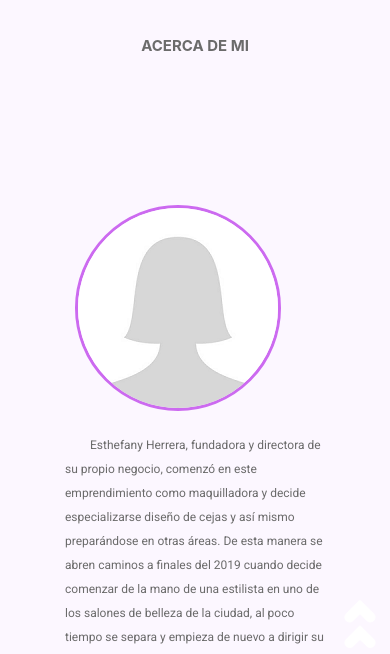
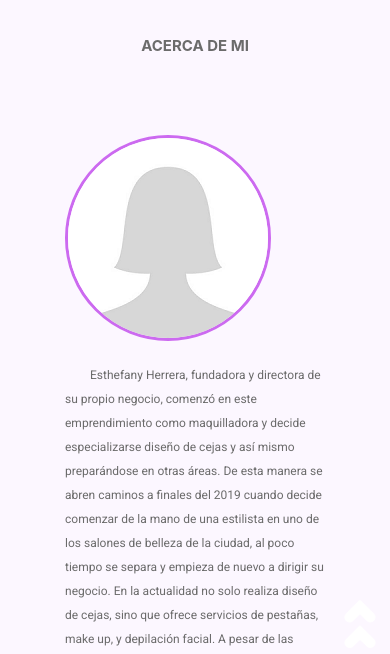
Before and after one commit to Andreshra/ehSTUDIO, a website: page pages/aboutme.html in a window 390 px wide. Shown: the part 185-839 px from the top of the page. Drawn offline with nearby package versions, Linux system fonts and the light colour scheme; a web font is replaced by a local one.

Commit message:
ajustes en acerca de mi

```diff
--- a/scss/style2.scss
+++ b/scss/style2.scss
@@ -754,8 +754,11 @@ small {
     display: inline-block;
     position: relative;
     bottom:0px;
-    left: 10px;
+    left: 0px;
     margin-bottom: 20px;
+
 }
-
+	.Bl__About {
+		margin: 80px 50px;
+	}
  }
```
Also changed, not shown: pages/aboutme.html (+1 -2 lines), css/estilo.css.
